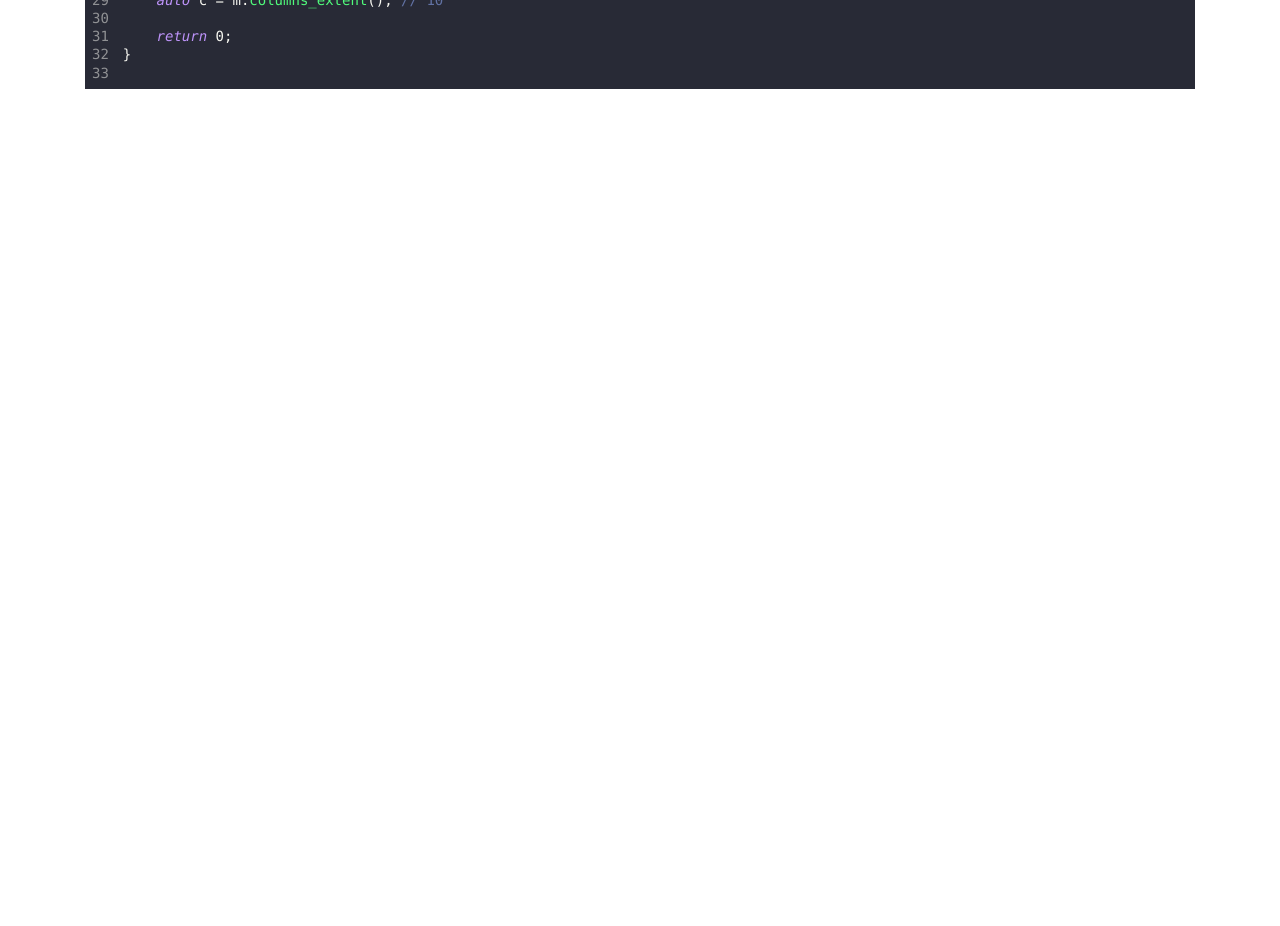
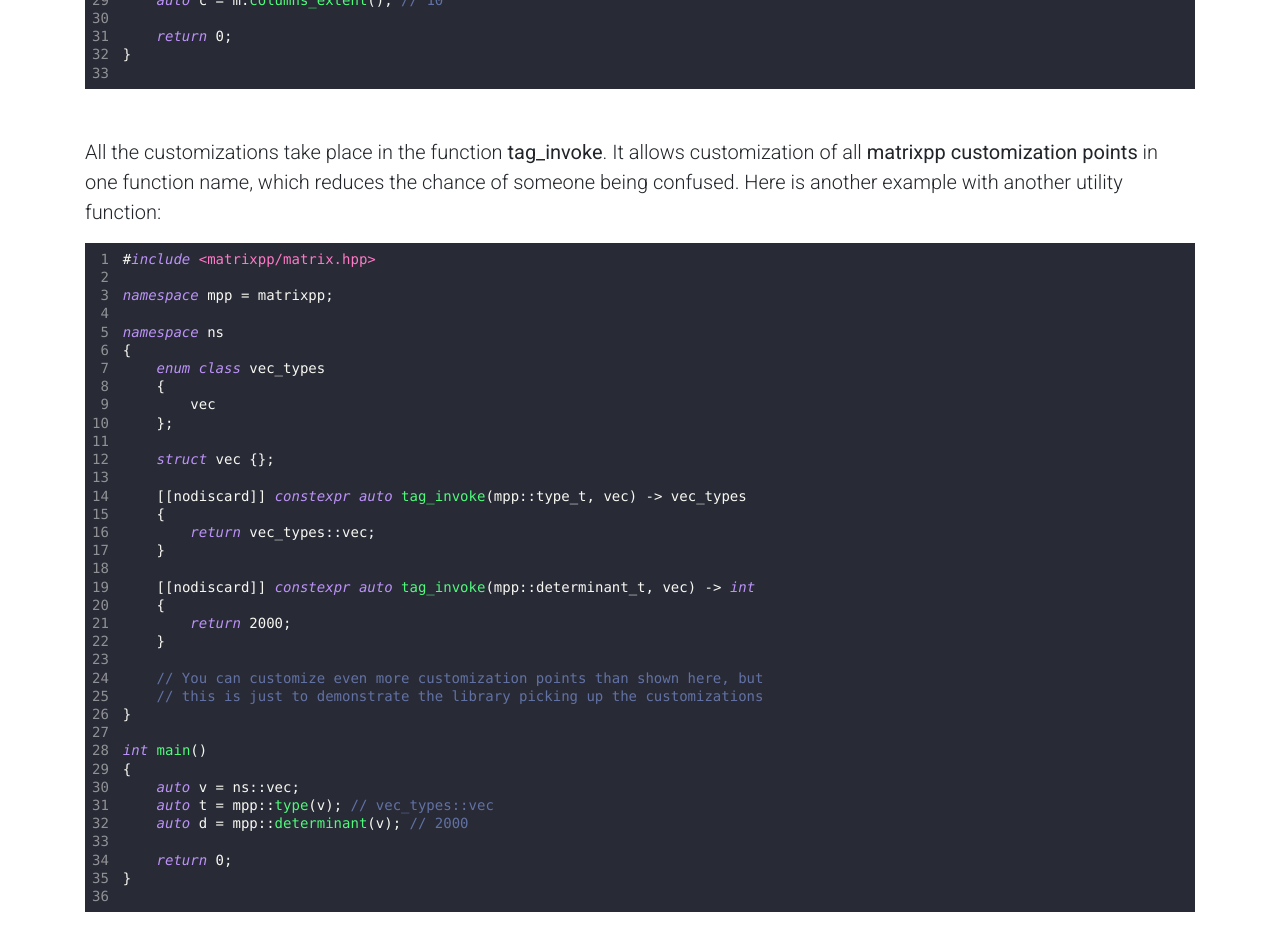
Before and after one commit to sam20908/mpp, a React (Create React App) app: page / in a window 1280 px wide. Shown: the part 3940-4866 px from the top of the page. Before the commit the page ends 4043 px from the top, so only its background shows below. Built offline with nearby package versions, Linux system fonts and the light colour scheme.

Commit message:
Showcase customizing CPOs

```diff
--- a/src/ts/ExampleCodes.ts
+++ b/src/ts/ExampleCodes.ts
@@ -81,3 +81,40 @@ int main()
     return 0;
 }
 `;
+
+export const customize_utilities = `#include <matrixpp/matrix.hpp>
+
+namespace mpp = matrixpp;
+
+namespace ns
+{
+    enum class vec_types
+    {
+        vec
+    };
+
+    struct vec {};
+
+    [[nodiscard]] constexpr auto tag_invoke(mpp::type_t, vec) -> vec_types
+    {
+        return vec_types::vec;
+    }
+
+    [[nodiscard]] constexpr auto tag_invoke(mpp::determinant_t, vec) -> int
+    {
+        return 2000;
+    }
+
+    // You can customize even more customization points than shown here, but
+    // this is just to demonstrate the library picking up the customizations
+}
+
+int main()
+{
+    auto v = ns::vec;
+    auto t = mpp::type(v); // vec_types::vec
+    auto d = mpp::determinant(v); // 2000
+
+    return 0;
+}
+`;
--- a/src/ts/Home.tsx
+++ b/src/ts/Home.tsx
@@ -15,7 +15,12 @@ import {
 
 import theme from "prism-react-renderer/themes/dracula";
 
-import { kinds, operations, customize_default_extent } from "./ExampleCodes";
+import {
+  kinds,
+  operations,
+  customize_default_extent,
+  customize_utilities,
+} from "./ExampleCodes";
 
 import CodeBlock from "./CodeBlock";
 import Logo128 from "../img/logo128.png";
@@ -240,6 +245,13 @@ export default class Home extends React.Component<unknown, unknown> {
             will default to:
           </MDBTypography>
           <CodeBlock code={customize_default_extent} theme={theme} />
+          <MDBTypography tag="p" className="lead mt-5">
+            All the customizations take place in the function <b>tag_invoke</b>.
+            It allows customization of all <b>matrixpp customization points</b>{" "}
+            in one function name, which reduces the chance of someone being
+            confused. Here is another example with another utility function:
+          </MDBTypography>
+          <CodeBlock code={customize_utilities} theme={theme} />
         </MDBContainer>
       </div>
     );
```
